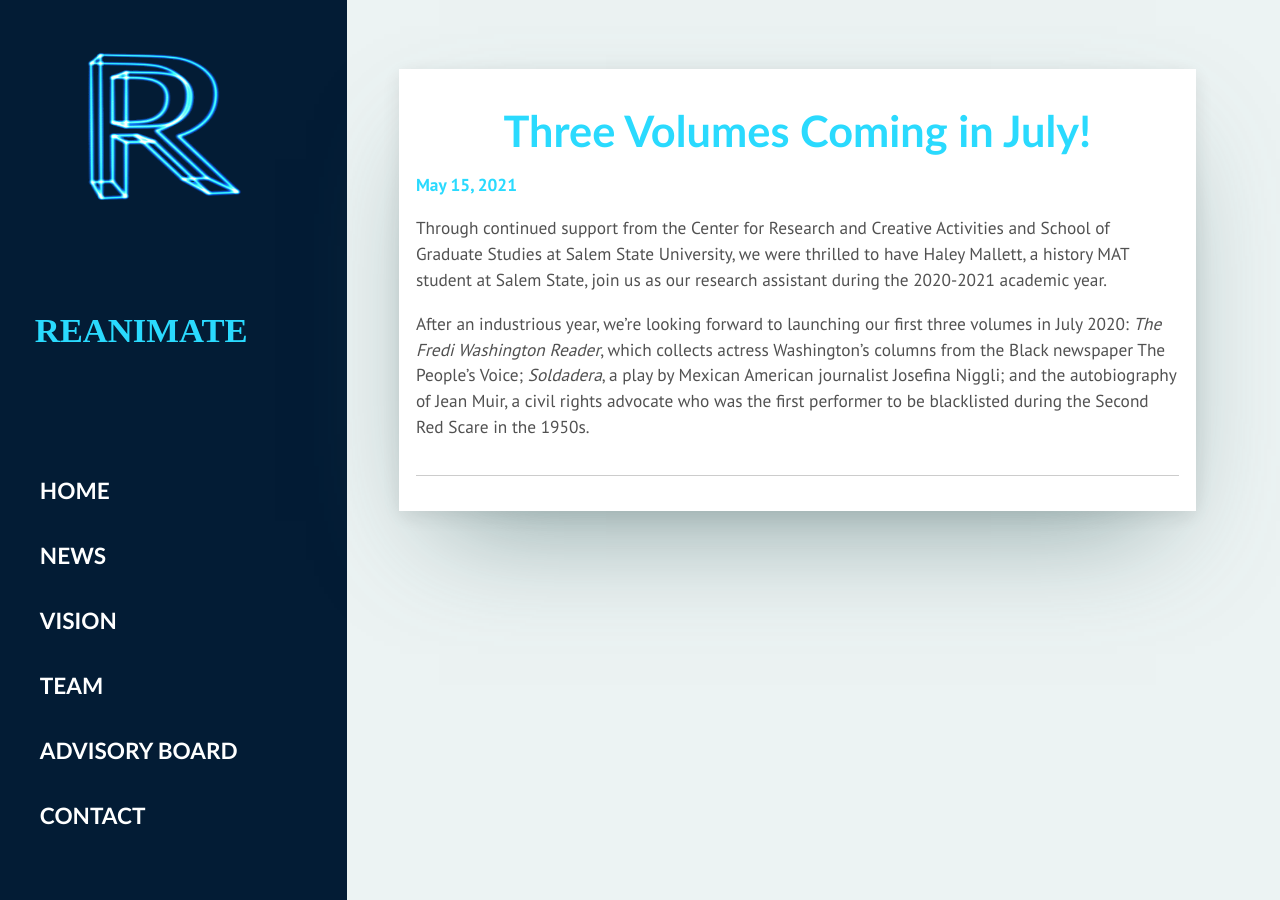
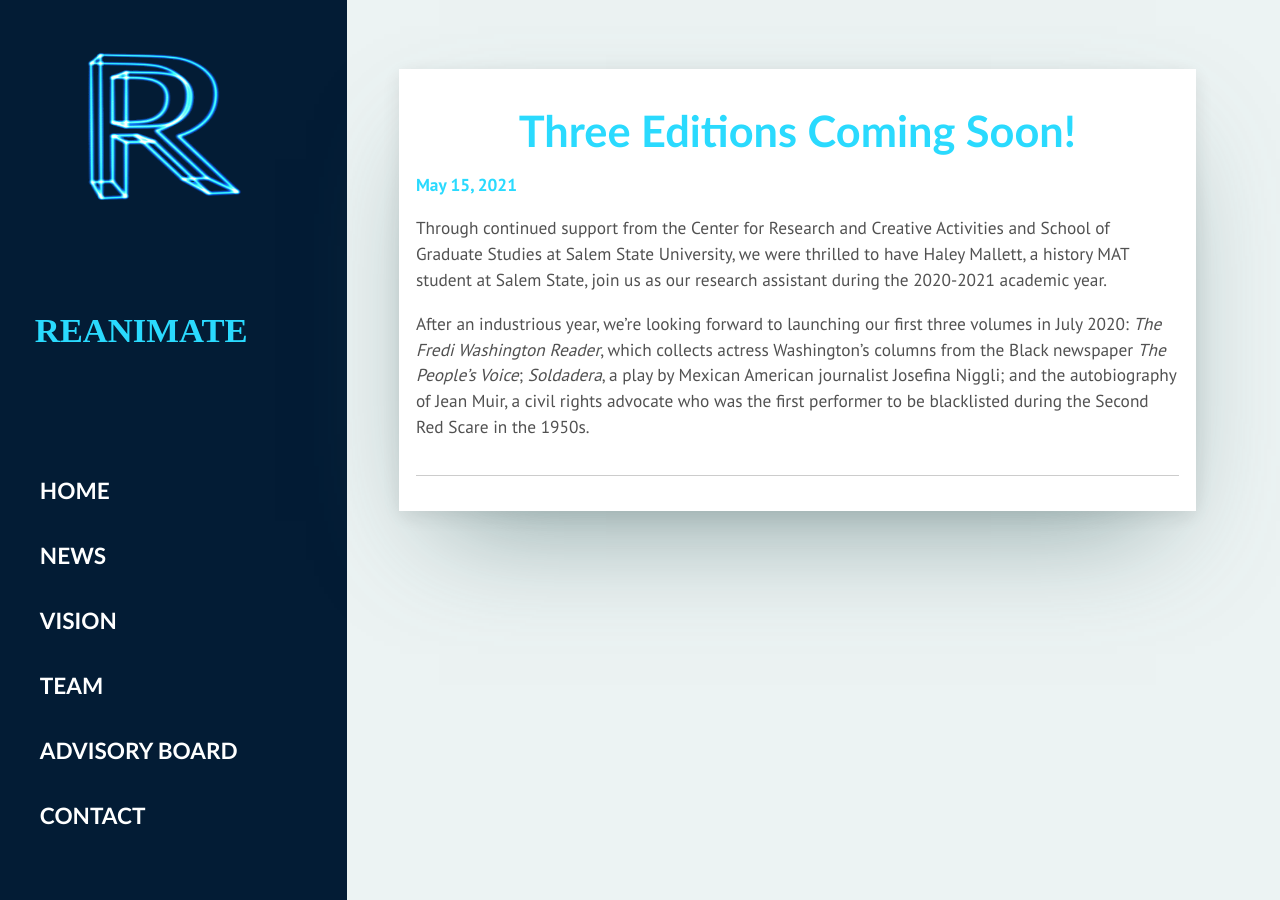
Before and after one commit to roopikarisam/reanimate, a Jekyll site: the page built from _pages/2021.html, in a window 1280 px wide. Built offline with Jekyll 4.4.1, drawn with Linux system fonts in a browser that asks for light colours; some web fonts are replaced.

Commit message:
updated news

```diff
--- a/_pages/2021.html
+++ b/_pages/2021.html
@@ -1,5 +1,5 @@
 ---
-title: Three Volumes Coming in July!
+title: Three Editions Coming Soon!
 layout: post
 permalink: /2021/
 ---
@@ -7,4 +7,4 @@ permalink: /2021/
 
 Through continued support from the Center for Research and Creative Activities and School of Graduate Studies at Salem State University, we were thrilled to have Haley Mallett, a history MAT student at Salem State, join us as our research assistant during the 2020-2021 academic year.
 
-After an industrious year, we're looking forward to launching our first three volumes in July 2020: <i>The Fredi Washington Reader</i>, which collects actress Washington’s columns from the Black newspaper The People’s Voice; <i>Soldadera</i>, a play by Mexican American journalist Josefina Niggli; and the autobiography of Jean Muir, a civil rights advocate who was the first performer to be blacklisted during the Second Red Scare in the 1950s.
+After an industrious year, we're looking forward to launching our first three volumes in July 2020: <i>The Fredi Washington Reader</i>, which collects actress Washington’s columns from the Black newspaper <i>The People’s Voice</i>; <i>Soldadera</i>, a play by Mexican American journalist Josefina Niggli; and the autobiography of Jean Muir, a civil rights advocate who was the first performer to be blacklisted during the Second Red Scare in the 1950s.
```
